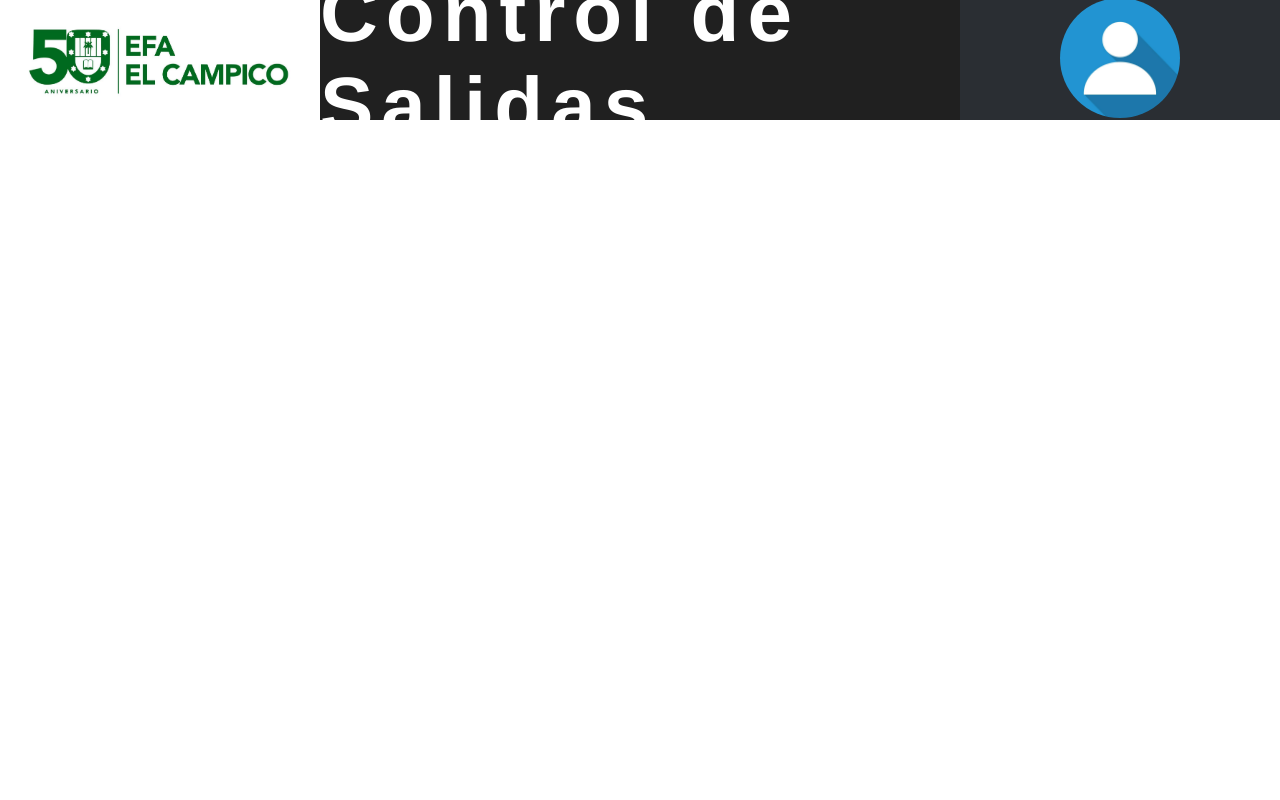
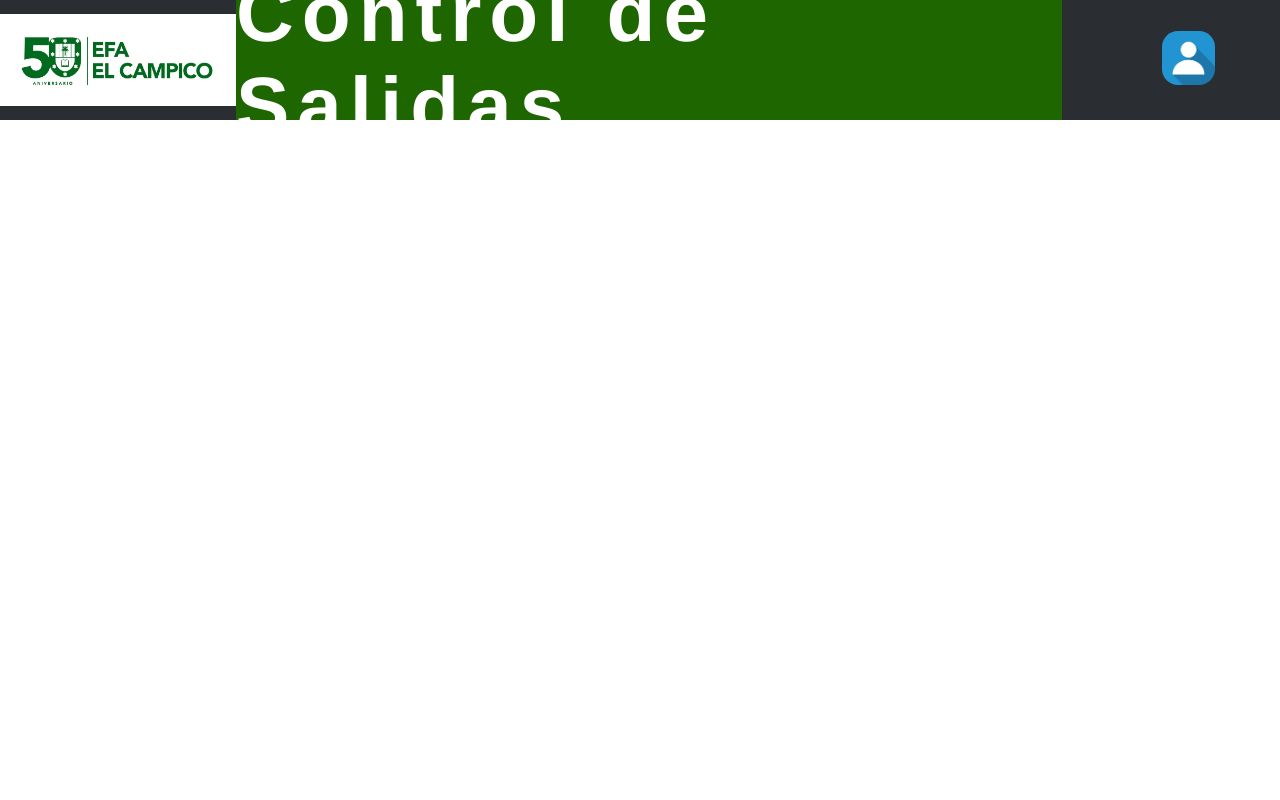
Before and after one commit to zZDANTI/ControlDeSalidas, a PHP site: page /alumnos.html in a window 1280 px wide. Run offline with PHP 8.4, Linux system fonts and the light colour scheme.

Commit message:
Actualizado el color del header

```diff
--- a/login/css/stylesheet.css
+++ b/login/css/stylesheet.css
@@ -49,7 +49,7 @@ p {
 
 :root {
 	/*Sirven como variables para los colores mas usados, se acceden con var(--COLOR)*/
-	--Accent: #2c9c00;
+	--Accent: #1d6600;
 	--Grey: #59646d;
 	--Light-Grey: #c0c7cc;
 	--Lightest-Grey: #eedede;
@@ -79,30 +79,36 @@ p {
 
 .nav-top li {
 	height: 15vh;
-
 	display: flex;
 	align-items: center;
 	justify-content: center;
 }
 
 .nav-top-item-1 {
-	width: 50%;
-	background-color: var(--Darker-Grey);
+	width: 70%;
+	background-color: var(--Accent);
 }
 
-.nav-top-item-big-logo, .nav-top-perfil {
-	width: 25%;
+.nav-top-item-big-logo{
+	width: 20%;
 	background-color: var(--Dark-Grey);
 }
+
+.nav-top-perfil {
+	padding-left: 100px;
+	width: 10%;
+	background-color: var(--Dark-Grey);
+
+}
+
 
 .nav-top-item-big-logo img {
 	width: 100%;
 }
 
 .nav-top-perfil img {
-	width: 120px;
-	height: 120px;
-	border-radius: 50%;
+	width: 45%;
+	border-radius: 30%;
 }
 
 .nav-top h1 {
```
